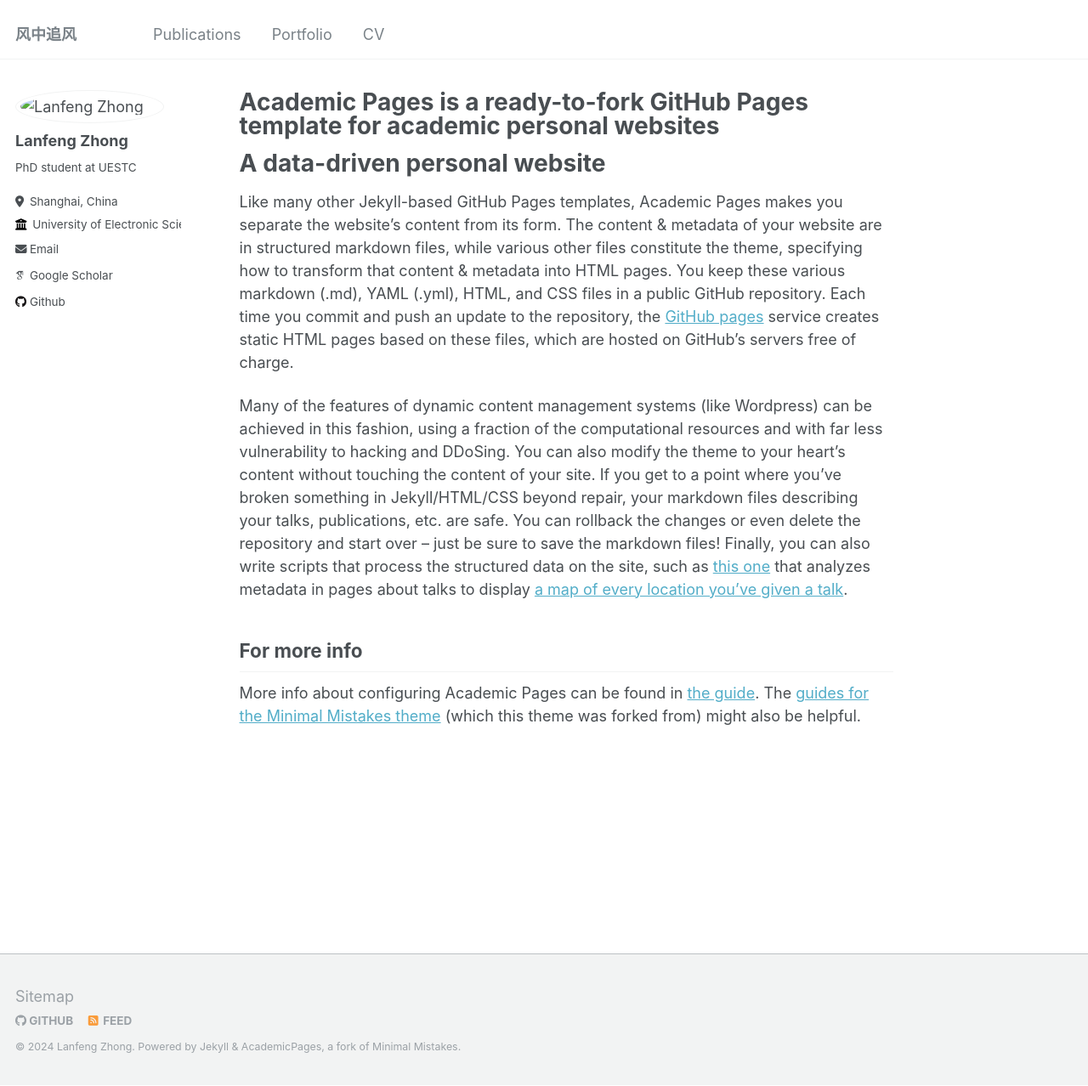
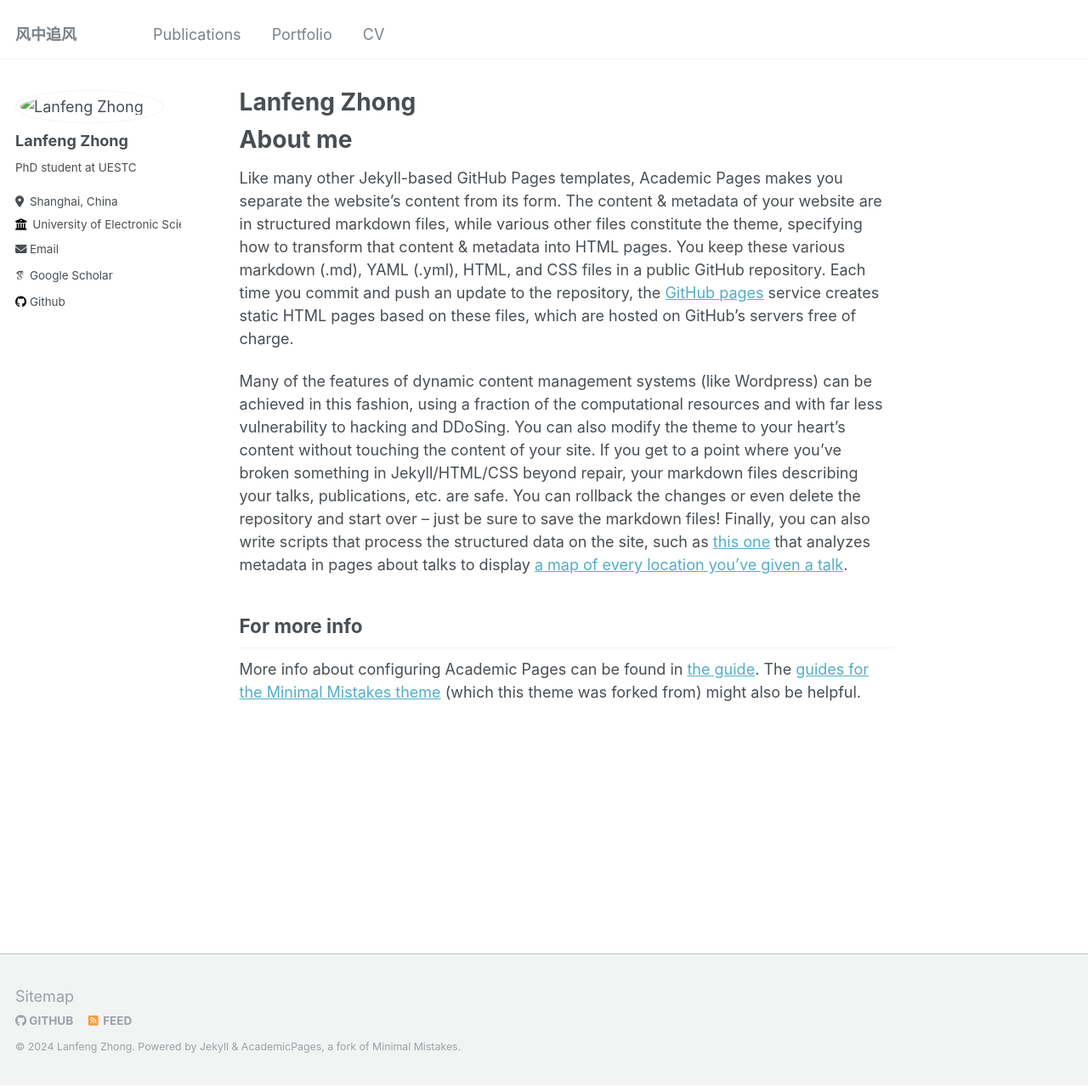
Before and after one commit to lanfz2000/lanfz2000.github.io, a Jekyll site: the page built from _pages/about.md, in a window 1280 px wide and 1278 px high. Shown: the whole window at 85% size. Built offline with Jekyll 4.4.1, drawn with Linux system fonts in a browser that asks for light colours; some web fonts are replaced.

Commit message:
Update about.md

```diff
--- a/_pages/about.md
+++ b/_pages/about.md
@@ -1,14 +1,13 @@
 ---
 permalink: /
-title: "Academic Pages is a ready-to-fork GitHub Pages template for academic personal websites"
+title: "Lanfeng Zhong"
 author_profile: true
 redirect_from:
   - /about/
   - /about.html
 ---
 
-
-A data-driven personal website
+About me
 ======
 Like many other Jekyll-based GitHub Pages templates, Academic Pages makes you separate the website's content from its form. The content & metadata of your website are in structured markdown files, while various other files constitute the theme, specifying how to transform that content & metadata into HTML pages. You keep these various markdown (.md), YAML (.yml), HTML, and CSS files in a public GitHub repository. Each time you commit and push an update to the repository, the [GitHub pages](https://pages.github.com/) service creates static HTML pages based on these files, which are hosted on GitHub's servers free of charge.
 
```
